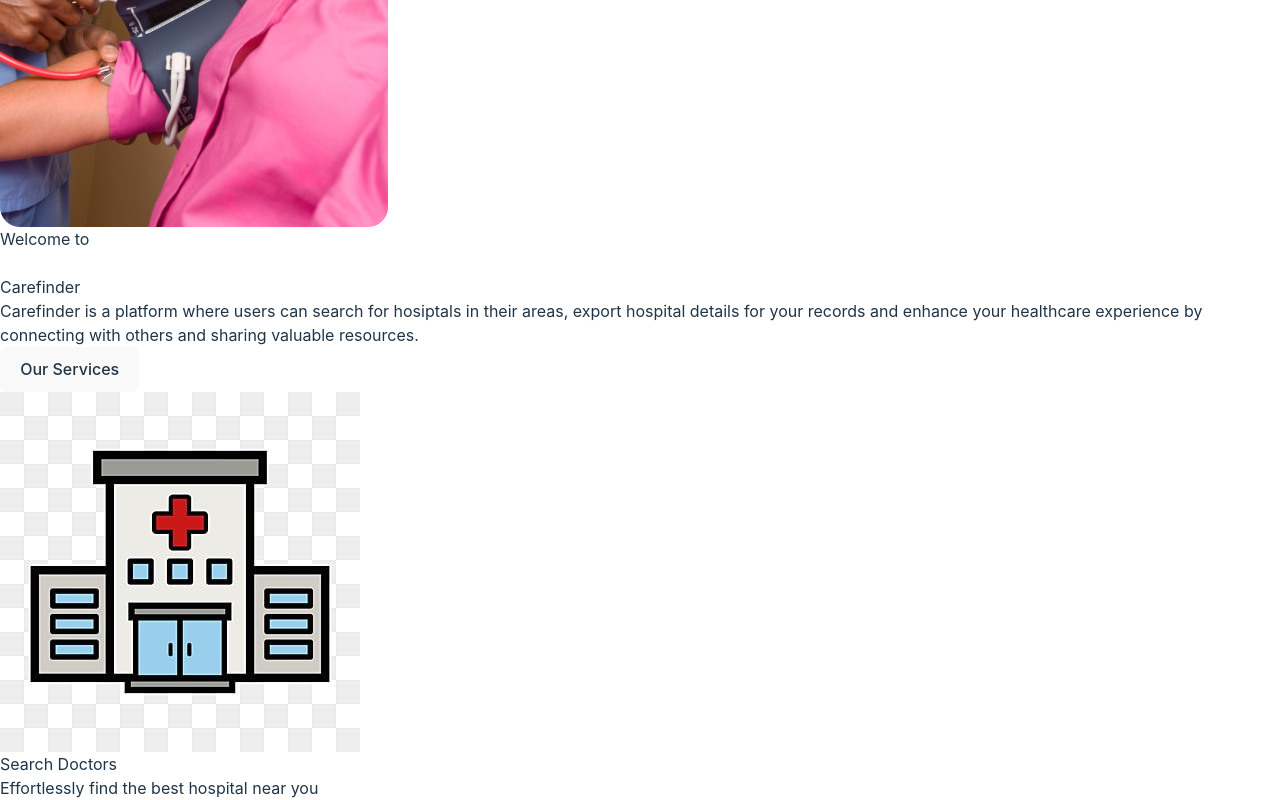
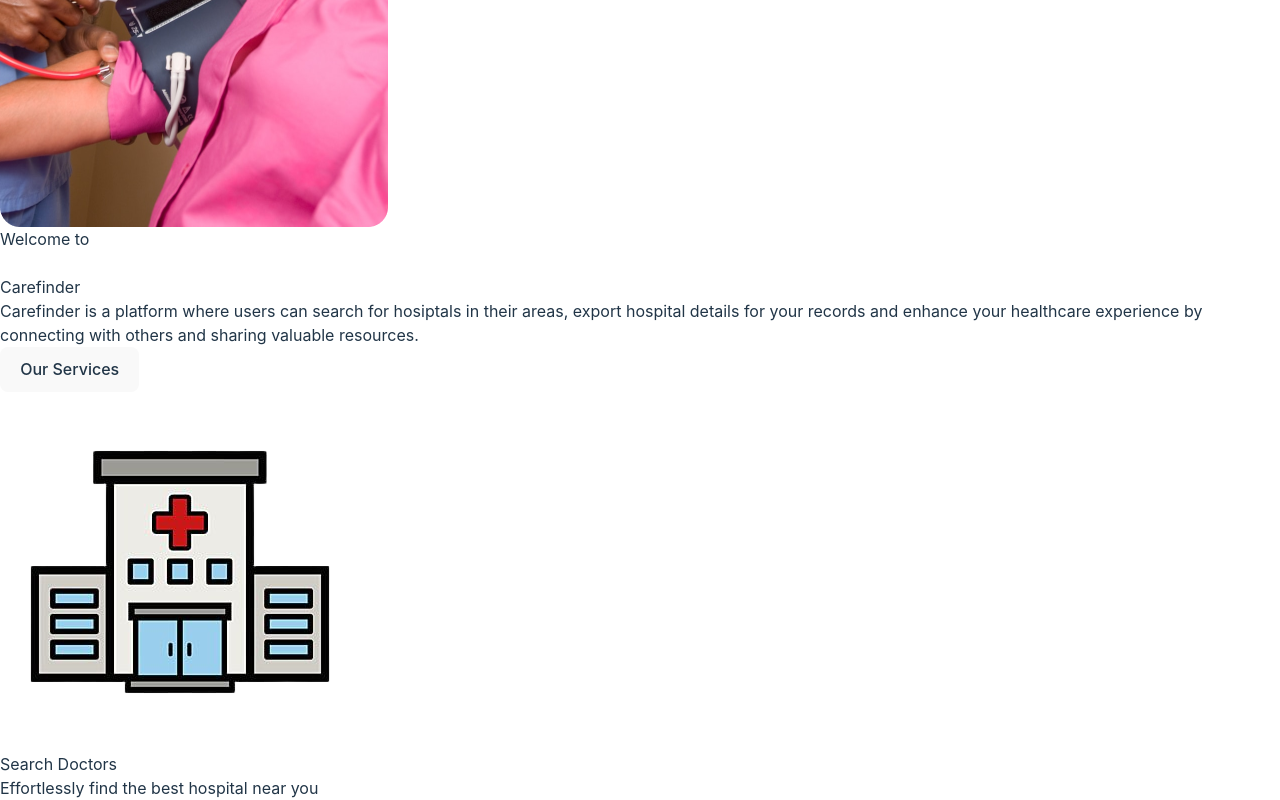
Before and after one commit to victorcharles99/carefinder, a React (Vite) app: page / in a window 1280 px wide. Shown: the part 2210-3010 px from the top of the page. Built offline with nearby package versions, Linux system fonts and the light colour scheme.

Commit message:
Added Pictures

```diff
--- a/src/components/Landing Page/SectionTwo.tsx
+++ b/src/components/Landing Page/SectionTwo.tsx
@@ -1,6 +1,6 @@
 import IMG1 from  '../../assets/Landing Page/Section2.1.png'
 import IMG2 from  '../../assets/Landing Page/Section2.2.png'
-import Hospital from '../../assets/Landing Page/hospital.jpg'
+import Hospital from '../../assets/Landing Page/hospital.png'
 import Doctor from '../../assets/Landing Page/chatDoctor.png'
 import Export from '../../assets/Landing Page/export.png'
 import Share from '../../assets/Landing Page/share.png'
@@ -36,7 +36,7 @@ const SectionTwo = () => {
                 <article className='bg-[#E0E4EC] text-center pt-2 pb-5 rounded-lg'>
                     <div className='w-1/2 mx-auto bg-red-500 border border-green-600'>
                         <div className='bg-[#08299B] w-[5rem] aspect-square rounded-full mx-auto'>
-                            <img src={Hospital} alt="Hospital" className='w-2/3 aspect-square mx-auto pt-2'/>
+                            <img src={Hospital} alt="Hospital" className='w-3/4 aspect-square mx-auto pt-2'/>
                         </div>
                         <p className='font-bold text-base py-3 text-center'>Search Doctors</p>
                         <p className='text-xs font-medium text-center py-3'>Effortlessly find the best hospital near you</p>
```
Also changed, not shown: src/assets/Landing Page/hospital.jpg (deleted), src/assets/Landing Page/hospital.png (added).
